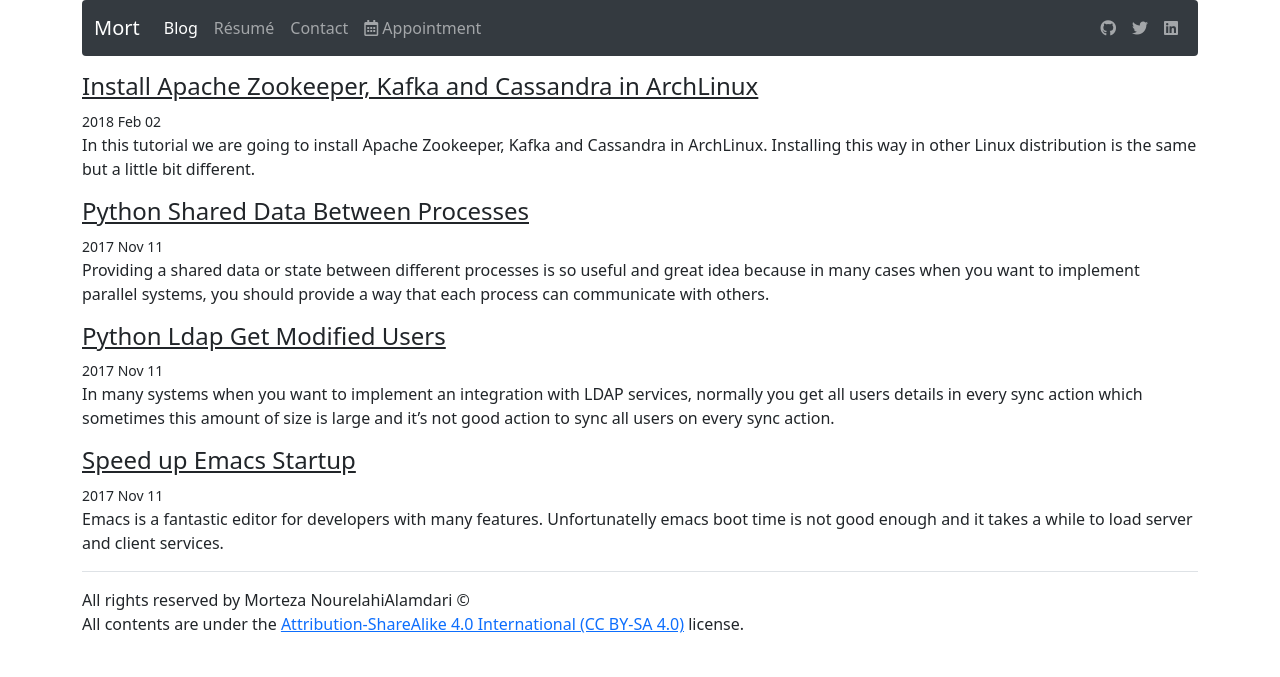
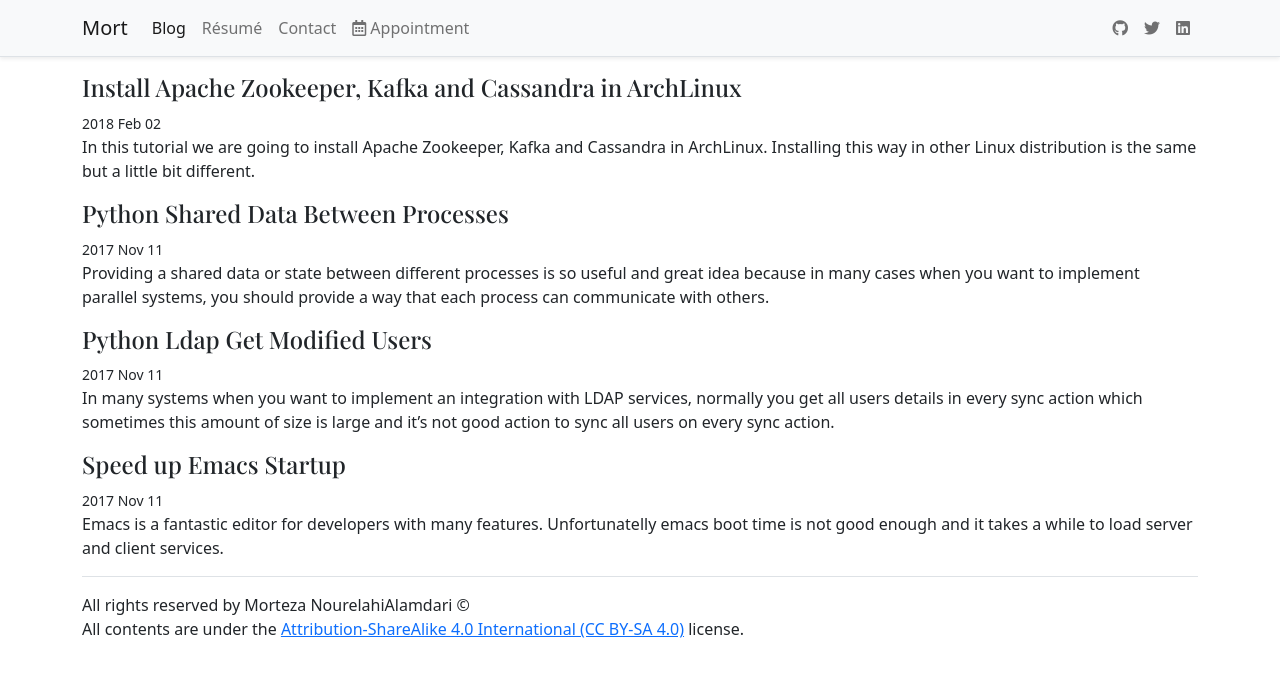
Before and after one commit to Mortezaipo/stage, a Jekyll site: the page built from blog.html, in a window 1280 px wide. Shown: the top 677 px of the page. Built offline with Jekyll 4.4.1, drawn with Linux system fonts in a browser that asks for light colours.

Commit message:
Update theme

```diff
--- a/_includes/navbar.html
+++ b/_includes/navbar.html
@@ -1,5 +1,5 @@
-<nav class="navbar navbar-expand-lg navbar-dark bg-dark rounded">
-    <div class="container-fluid">
+<nav class="navbar navbar-expand-lg navbar-light bg-light border-bottom shadow-sm">
+    <div class="container-fluid container">
         <a class="navbar-brand" href="/">Mort</a>
         <button class="navbar-toggler" type="button" data-toggle="collapse" data-target="#navbarNavAltMarkup"
                 aria-controls="navbarNavAltMarkup" aria-expanded="false" aria-label="Toggle navigation">
--- a/_layouts/default.html
+++ b/_layouts/default.html
@@ -47,15 +47,17 @@
     <!-- end twitter -->
 </head>
 <body>
-<div class="container">
+<div>
     <div>
         {% include navbar.html %}
     </div>
-    <div class="mt-3">
-        {{content}}
-    </div>
-    <div class="border-top mt-3 pt-3">
-        {% include footer.html %}
+    <div class="container">
+        <div class="mt-3">
+            {{content}}
+        </div>
+        <div class="border-top mt-3 pt-3">
+            {% include footer.html %}
+        </div>
     </div>
 </div>
 </body>
--- a/blog.html
+++ b/blog.html
@@ -6,10 +6,10 @@
 {% if post.is_draft != true %}
 <div class="mb-3">
     <div>
-        <div class="post-title">
+        <div>
             <h4>
             <a href="{{post.url | prepend: site.baseurl}}" rel="bookmark" title="Permanent link to {{post.title}}"
-               class="text-body">{{post.title}}</a>
+               class="text-body post-title">{{post.title}}</a>
             </h4>
             <small>{{post.date | date: "%Y %b %m"}}</small>
             <div>{{post.excerpt | strip_html}}</div>
--- a/static/css/extra.css
+++ b/static/css/extra.css
@@ -1,5 +1,16 @@
+@font-face {
+    font-family: "PlayfairDisplay";
+    src: url("../webfonts/PlayfairDisplay-VariableFont_wght.ttf");
+}
+
 .highlighter-rouge {
     border:1px solid #A0A0A0;
     border-radius: 4px;
     padding: 5px;
 }
+
+.post-title {
+    font-family: "PlayfairDisplay";
+    text-decoration: none;
+    color: #000;
+}
```
Also changed, not shown: _layouts/post.html (+5 -3 lines), static/webfonts/PlayfairDisplay-VariableFont_wght.ttf (added).
